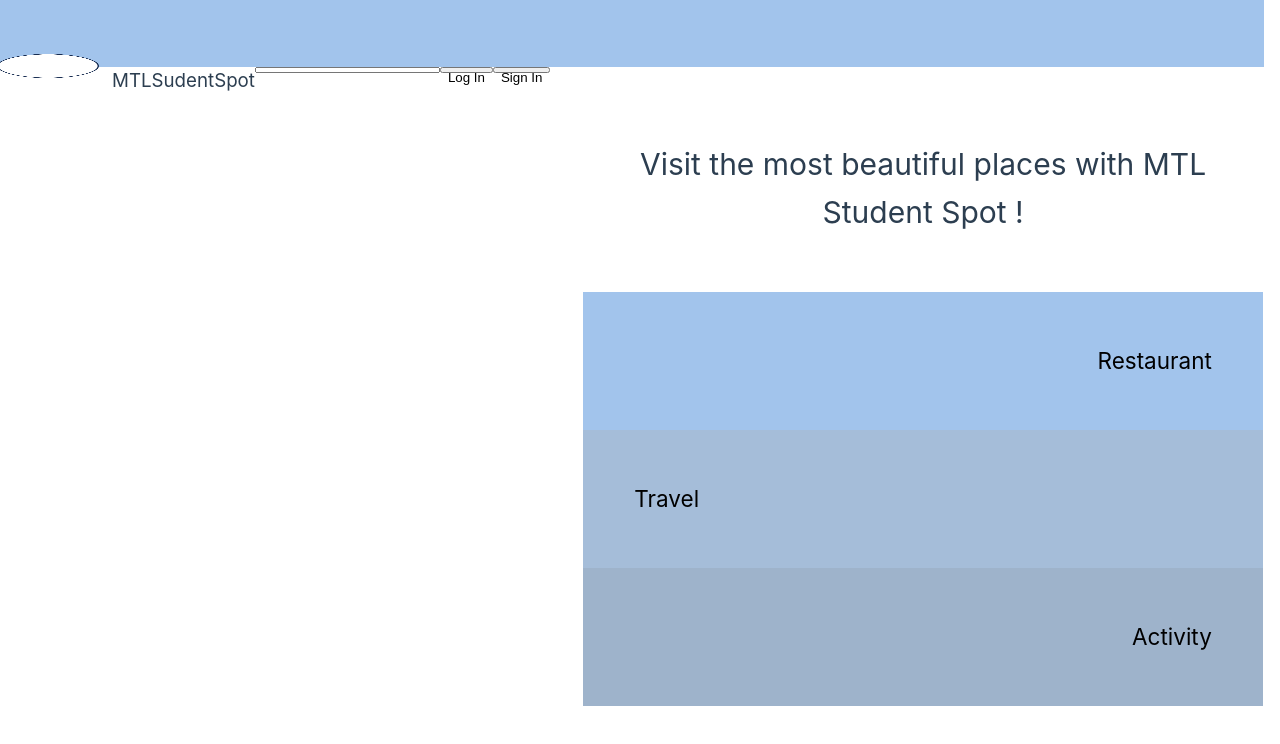
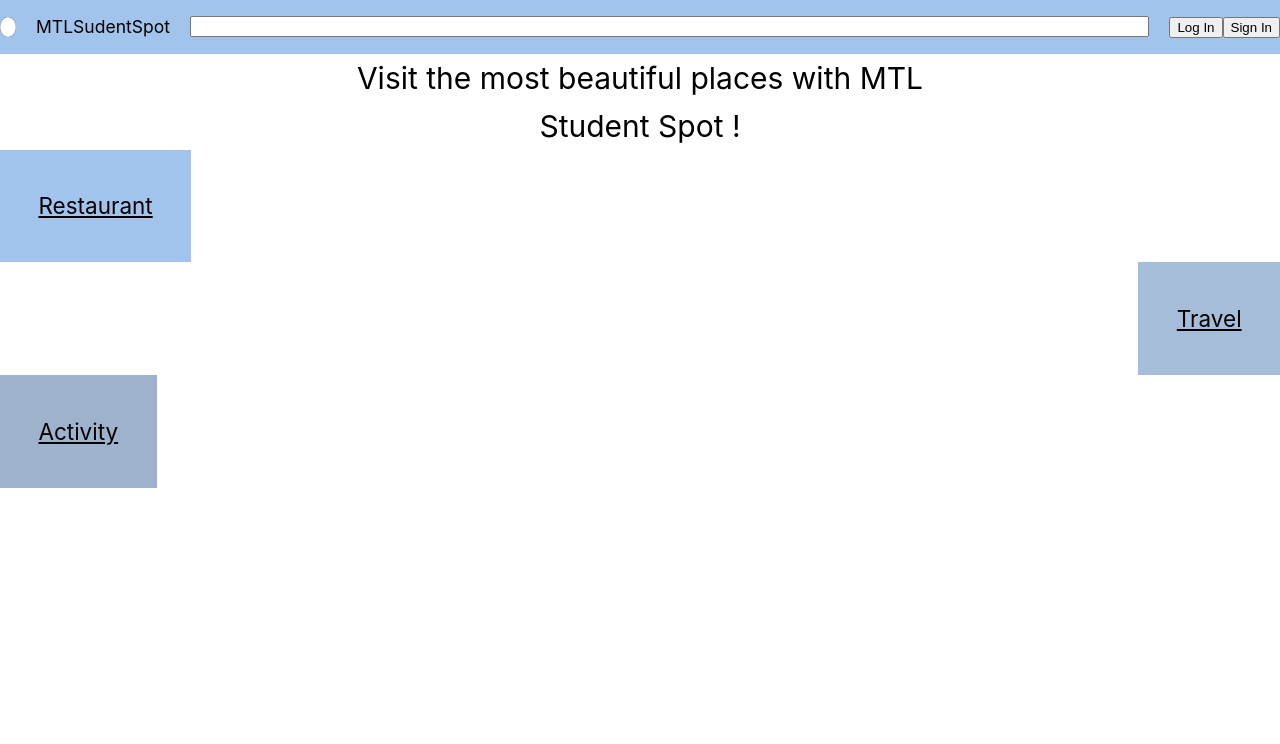
Before and after one commit to KevMn6ix/MOD8-2232-GRA-Damois-Leroi--Morant-Munto, a Vue app in the folder MOD8-2232-GRA-Damois-Leroi--Morant-Munto/: page / in a window 1280 px wide. Shown: the top 744 px of the page. Built offline with nearby package versions, Linux system fonts and the light colour scheme.

Commit message:
serach function and landing page style advaced

```diff
--- a/MOD8-2232-GRA-Damois-Leroi--Morant-Munto/src/assets/main.css
+++ b/MOD8-2232-GRA-Damois-Leroi--Morant-Munto/src/assets/main.css
@@ -1,5 +1,5 @@
 @import './base.css';
-
+/*
 #app {
   max-width: 1280px;
   margin: 0 auto;
@@ -33,3 +33,4 @@ a,
     padding: 0 2rem;
   }
 }
+*/
--- a/MOD8-2232-GRA-Damois-Leroi--Morant-Munto/src/components/NavBar.vue
+++ b/MOD8-2232-GRA-Damois-Leroi--Morant-Munto/src/components/NavBar.vue
@@ -15,45 +15,34 @@ function sendUserInput() {
             MTLSudentSpot
         </h3>
         <input type="text" v-model="UserInput" @input="sendUserInput">
+        <div>
         <button>
             Log In
         </button>
         <button>
             Sign In
         </button>
+    </div>
     </nav>
 </template>
 <style>
+nav {
+    display: flex;
+    flex-wrap: wrap;
+    justify-content: space-around;
+    align-items: center;
+    padding: 0;
+    margin: 0;
+    align-items: center;
+    flex-grow: 3;
+    min-width: 178px;
+    gap: 20px;
+}
 img {
-    margin-top: 4%;
-    width: 10%;
-    height: 50%;
-    padding-right: 1%;
-    padding-left: 1%;
-}
-h3 {
-    padding-top: 5%;
-}
-#head-bar {
-    --light-color-background: #a2c4ec;
-    --dark-color-background: #52649c;
-    background-color: var(--light-color-background);
-    position: absolute;
-    top: 0;
-    left: 0;
-    margin-top: -1%;
-    height: 10%;
-    display: flex;
-    @media (prefers-color-scheme: dark) {
-        background-color: var(--dark-color-background);
-    }
+    height: 20px;
+    width: 16px;
 }
 input {
-    margin-top: 5%;
-    margin-bottom: 5%;
-}
-button {
-    margin-top: 5%;
-    margin-bottom: 5%;
+    flex-grow: 3;
 }
 </style>
--- a/MOD8-2232-GRA-Damois-Leroi--Morant-Munto/src/components/PlaceItem.vue
+++ b/MOD8-2232-GRA-Damois-Leroi--Morant-Munto/src/components/PlaceItem.vue
@@ -8,59 +8,64 @@ const placeSpecificity = defineProps({
 <template>
     <section id="window">
     <RouterLink  :to="'/places/' + placeSpecificity.id">
+        <div id="big-div">
         <slot name="picture" id="picture">
     </slot>
-    <p>
+    <div>
     <slot name="title" id="title">
+
     </slot>
-    &nbsp;
+    <br>
+    <div id="id-address">
     <slot name="address" id="address">
-    </slot>
-</p>
-    <div v-if="placeSpecificity.rating=5">
+    </slot></div>
+</div>
+    <div class="picture" v-if="placeSpecificity.rating=5">
         <img src="../assets/etoileMTL.png" alt="*">
         <img src="../assets/etoileMTL.png" alt="*">
         <img src="../assets/etoileMTL.png" alt="*">
         <img src="../assets/etoileMTL.png" alt="*">
         <img src="../assets/etoileMTL.png" alt="*">
     </div>
-    <div v-else-if="placeSpecificity.rating=4">
+    <div class="picture" v-else-if="placeSpecificity.rating=4">
         <img src="../assets/etoileMTL.png" alt="*">
         <img src="../assets/etoileMTL.png" alt="*">
         <img src="../assets/etoileMTL.png" alt="*">
         <img src="../assets/etoileMTL.png" alt="*">
         <img src="../assets/etoileMTLempty.png" alt="0">
     </div>
-    <div v-else-if="placeSpecificity.rating=3">
+    <div class="picture" v-else-if="placeSpecificity.rating=3">
         <img src="../assets/etoileMTL.png" alt="*">
         <img src="../assets/etoileMTL.png" alt="*">
         <img src="../assets/etoileMTL.png" alt="*">
         <img src="../assets/etoileMTLempty.png" alt="0">
         <img src="../assets/etoileMTLempty.png" alt="0">
     </div>
-    <div v-else-if="placeSpecificity.rating=2">
+    <div class="picture" v-else-if="placeSpecificity.rating=2">
         <img src="../assets/etoileMTL.png" alt="*">
         <img src="../assets/etoileMTL.png" alt="*">
         <img src="../assets/etoileMTLempty.png" alt="0">
         <img src="../assets/etoileMTLempty.png" alt="0">
         <img src="../assets/etoileMTLempty.png" alt="0">
     </div>
-    <div v-else-if="placeSpecificity.rating=1">
+    <div class="picture" v-else-if="placeSpecificity.rating=1">
         <img src="../assets/etoileMTL.png" alt="*">
         <img src="../assets/etoileMTLempty.png" alt="0">
         <img src="../assets/etoileMTLempty.png" alt="0">
         <img src="../assets/etoileMTLempty.png" alt="0">
         <img src="../assets/etoileMTLempty.png" alt="0">
     </div>
-    <div v-else>
+    <div class="picture" v-else>
         <img src="../assets/etoileMTLempty.png" alt="0">
         <img src="../assets/etoileMTLempty.png" alt="0">
         <img src="../assets/etoileMTLempty.png" alt="0">
         <img src="../assets/etoileMTLempty.png" alt="0">
         <img src="../assets/etoileMTLempty.png" alt="0">
     </div>
-    </RouterLink>
+</div>
+     </RouterLink>
     </section>
+
 </template>
 <style scoped>
 * {
@@ -73,10 +78,51 @@ template {
     display: inline-block;
 
 }
+#big-div {
+    display: flex;
+    margin: 0;
+    padding: 0;
+    align-items: center;
+    justify-content: space-between;
+    gap: 100px;
+    @media (max-width: 400) {
+        gap: 0;
+        justify-content: center;
+    }
+}
+id-address {
+    display: inline-block;
+}
+.picture {
+    display: flex;
+    flex-wrap: nowrap;
+    align-items: end;
+    padding-right: 0;
+    margin-right: 0;
+}
 #window {
     border: solid black;
+    display: flex;
+    justify-content: center;
+    padding: 0;
+    min-width: 330px;
+    @media (max-width: 400px) {
+        margin: 0;
+        padding: 1%;
+        font-size: 75%;
+    }
+    /*margin-left: 10%;*/
     @media (prefers-color-scheme: dark) {
         border: solid white;
     }
+
 }
+@media (max-width: 400px) {
+        img {
+            min-width: 5px;
+            min-height: 7px;
+            width: 1%;
+            height: 1%;
+        }
+    }
 </style>
--- a/MOD8-2232-GRA-Damois-Leroi--Morant-Munto/src/components/PlaceList.vue
+++ b/MOD8-2232-GRA-Damois-Leroi--Morant-Munto/src/components/PlaceList.vue
@@ -29,13 +29,24 @@ const propsList = defineProps({
     </ul>
 </template>
 <style scoped>
+img {
+    height: 175px;
+    width: 175px;
+}
+@media (max-width: 555px) {
+    img {
+        height: 50px;
+        width: 50px;
+    }
+}
 ul {
-    list-style-type: none;
+    display: flex;
+    flex-direction: column;
 }
-header {
-    position: static;
-    top: 0;
-    padding: 0;
-    margin: 0;
+@media (max-width: 387) {
+    ul li {
+        width: 300px;
+    }
+
 }
 </style>
--- a/MOD8-2232-GRA-Damois-Leroi--Morant-Munto/src/components/RowLandingPage.vue
+++ b/MOD8-2232-GRA-Damois-Leroi--Morant-Munto/src/components/RowLandingPage.vue
@@ -34,37 +34,7 @@ const rowProps = defineProps({
         color: white;
     }
 }
-template {
-    height: 5cm;
-    margin: 0;
-    padding: 0;
-    display: flex;
-    flex-wrap: nowrap;
-}
 #travel {
-    background-color: var(--color-background-travel);
-    text-align: left;
-    padding-left: 0.5cm;
-    margin-right: -10%;
-    margin-left: -10%;
-    padding: 9%;
-}
-#restaurant {
-    background-color: var(--color-background-restaurant);
-    text-align: right;
-    padding-right: 0.5cm;
-    margin-left: -10%;
-    margin-right: -10%;
-    padding: 9%;
-    margin-top: 10%;
-}
-#activity {
-    background-color: var(--color-background-activity);
-    text-align: right;
-    padding-right: 0.5cm;
-    margin-left: -10%;
-    margin-right: -10%;
-    padding: 9%;
-
+    text-align: start;
 }
 </style>
--- a/MOD8-2232-GRA-Damois-Leroi--Morant-Munto/src/views/HomeView.vue
+++ b/MOD8-2232-GRA-Damois-Leroi--Morant-Munto/src/views/HomeView.vue
@@ -6,9 +6,10 @@ import PlaceList from '../components/PlaceList.vue';
 const userInput = ref('');
 let id = ref(0);
 const placeList = ref([
-  {Id: ++id, Title: "Brutopia", Address: "888 rjij", Rating: 2, HygieneRating: 5, AmbianceRating: 3, PriceRating: 5},
+  {Id: ++id, Title: "Brutopia", Address: "888 rjij", Rating: 2, HygieneRating: 5, AmbianceRating: 3, PriceRating: 5, Picture: "https://css-tricks.com/wp-content/uploads/2018/10/align-items.svg"},
   {Id: ++id, Title: "cheval blanc", Address: "56656 fd", Rating: 3, HygieneRating: 3, AmbianceRating: 4, PriceRating: 2},
-  {Id: ++id, Title: "nyx", Address: "86 sfd", Rating: 1, HygieneRating: 4, AmbianceRating: 4, PriceRating: 2}
+  {Id: ++id, Title: "nyx", Address: "86 sfd", Rating: 1, HygieneRating: 4, AmbianceRating: 4, PriceRating: 2},
+  {Id: ++id, Title: "bnyx", Address: "86 sfd", Rating: 1, HygieneRating: 4, AmbianceRating: 4, PriceRating: 2, Picture:"https://cdn4.buysellads.net/uu/1/134955/1685040267-designdotdev5.jpg"}
 ])
 </script>
 
@@ -21,59 +22,97 @@ const placeList = ref([
     <h1>
       Visit the most beautiful places with MTL<br>Student Spot !
     </h1>
-    <RowLandingPage textId="restaurant" textTitle="Restaurant"/>
-    <RowLandingPage textId="travel" textTitle="Travel"/>
-    <RowLandingPage textId="activity" textTitle="Activity"/>
+    <ul id="browse">
+      <li id="restaurant"><RowLandingPage textId="restaurant" textTitle="Restaurant"/></li>
+      <li id="travel"><RowLandingPage textId="travel" textTitle="Travel"/></li>
+      <li id="activity"><RowLandingPage textId="activity" textTitle="Activity"/></li>
+  </ul>
   </div>
-  <div v-else>
+  <div v-else id="research">
     <PlaceList :searchTerms="userInput" :placeArray="placeList"/>
   </div>
   </main>
 </template>
 <style>
+* {
+    --light-color-background-restaurant: #a2c4ec;
+    --light-color-background-travel: #A5BDD9;
+    --light-color-background-activity: #9EB3CB;
+    --dark-color-background-restaurant: #a2c4ec9d;
+    --dark-color-background-travel: #a5bdd971;
+    --dark-color-background-activity: #9eb3cb0e;
+    --color-background-restaurant: var(--light-color-background-restaurant);
+    --color-background-travel: var(--light-color-background-travel);
+    --color-background-activity: var(--light-color-background-activity);
+    color: black;
+
+
+}
+main {
+  display: flex;
+  flex-direction: column;
+  flex-wrap:nowrap;
+}
+header {
+  padding-top: 1%;
+  padding-bottom: 1%;
+}
+@media (prefers-color-scheme: dark) {
+  * {
+        --color-background-restaurant: var(--dark-color-background-restaurant);
+        --color-background-travel: var(--dark-color-background-travel);
+        --color-background-activity: var(--dark-color-background-activity);
+        color: white;
+      }
+    }
+    header {
+  background-color: var(--color-background-restaurant);
+}
 h1 {
   text-align: center;
+  min-width: 189px;
 }
-header {
-  line-height: 1.5;
-  max-height: 100vh;
+#browse li {
+  display: flex;
+  padding: 6%;
+
 }
-.logo {
-  display: block;
-  margin: 0 auto 2rem;
-}
-
-nav {
-  width: 100%;
-  font-size: 12px;
-  text-align: center;
-  margin-top: 2rem;
-}
-#home-body {
-  margin-top: 8%;
-}
-@media (min-width: 1024px) {
-  header {
-    display: flex;
-    place-items: center;
-    padding-right: calc(var(--section-gap) / 2);
-  }
-
-  .logo {
-    margin: 0 2rem 0 0;
-  }
-  header .wrapper {
-    display: flex;
-    place-items: flex-start;
-    flex-wrap: wrap;
-  }
-  nav {
-    text-align: left;
-    margin-left: -1rem;
-    font-size: 1rem;
-
-    padding: 1rem 0;
-    margin-top: 1rem;
+@media (min-width: 500px) {
+  #browse li {
+    padding: 3%;
   }
 }
+@media (min-height: 500px) {
+  #browse li {
+    padding: 3%;
+  }
+}
+ul {
+  list-style-type: none;
+  justify-content: flex-start;
+  padding: 0;
+  text-decoration: none;
+  max-height: 100px;
+}
+#restaurant {
+  background-color: var(--color-background-restaurant);
+  justify-self: start;
+}
+#travel {
+  background-color: var(--color-background-travel);
+  justify-self: right;
+  text-align: right;
+}
+#activity {
+  background-color: var(--color-background-activity);
+  justify-self: start;
+}
+#research {
+  display: flex;
+  justify-content: center;
+  flex-direction: column;
+}
+#research li {
+  padding: 1%;
+}
 </style>
```
